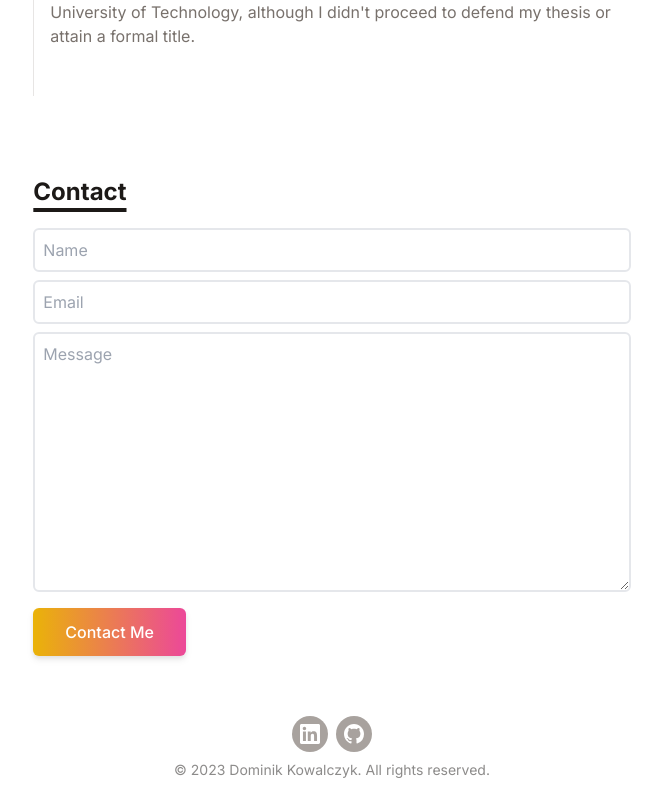
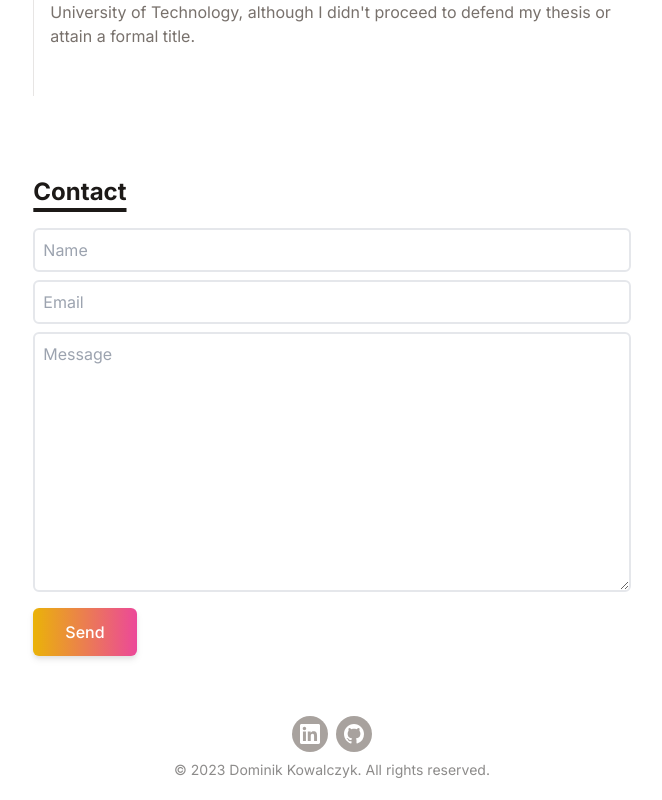
Before and after one commit to dominikKowalczyk17/Minimal-Portfolio, a React (Vite) app: page / in a window 1280 px wide. Shown: the part 1276-2076 px from the top of the page, without its empty margins (308-970 px from the left). Built offline with nearby package versions, Linux system fonts and the light colour scheme.

Commit message:
add emailjs and prompt

```diff
--- a/package.json
+++ b/package.json
@@ -10,6 +10,7 @@
     "preview": "vite preview"
   },
   "dependencies": {
+    "@emailjs/browser": "^3.11.0",
     "react": "^18.2.0",
     "react-dom": "^18.2.0"
   },
--- a/src/components/Contact.jsx
+++ b/src/components/Contact.jsx
@@ -1,25 +1,57 @@
-import React from "react";
+import React, { useRef, useState } from "react";
 import Title from "./Title";
+import emailjs from "@emailjs/browser";
 
 const Contact = () => {
+  const form = useRef();
+  const [isMessageSent, setIsMessageSent] = useState(false);
+
+  const sendEmail = (e) => {
+    e.preventDefault();
+
+    emailjs
+      .sendForm(
+        "service_09wixud",
+        "template_tgr7q1g",
+        form.current,
+        "iM6RSbZNa5i62ngwX",
+      )
+      .then(
+        (result) => {
+          console.log(result.text);
+          form.current.reset();
+          setIsMessageSent(true);
+
+          // Reset the message after a few seconds (optional)
+          setTimeout(() => {
+            setIsMessageSent(false);
+          }, 3000);
+        },
+        (error) => {
+          console.log(error.text);
+        },
+      );
+  };
+
   return (
     <div className="flex flex-col mb-10 mx-auto">
       <div className="flex justify-center items-center">
         <form
-          action="https://getform.io/f/ea08a87d-5083-43b2-8c47-436748ad46b4"
-          method="POST"
+          id="form"
+          ref={form}
+          onSubmit={sendEmail}
           className="flex flex-col w-full md:w-7/12"
         >
           <Title>Contact</Title>
           <input
             type="text"
-            name="name"
+            name="to_name"
             placeholder="Name"
             className="p-2 bg-transparent border-2 rounded-md focus:outline-none"
           />
           <input
-            type="text"
-            name="email"
+            type="email"
+            name="from_name"
             placeholder="Email"
             className="my-2 p-2 bg-transparent border-2 rounded-md focus:outline-none"
           />
@@ -29,14 +61,18 @@ const Contact = () => {
             rows="10"
             className="p-2 mb-4 bg-transparent border-2 rounded-md focus:outline-none"
           />
-          <button
-            type="button"
-            className="text-center inline-block px-8 py-3 w-max text-base font-medium rounded-md text-white bg-gradient-to-r from-yellow-500 to-pink-500 drop-shadow-md hover:stroke-white"
-          >
-            Contact Me
-          </button>
+          <input
+            type="submit"
+            value="Send"
+            className="text-center inline-block px-8 py-3 w-max text-base font-medium rounded-md text-white bg-gradient-to-r from-yellow-500 to-pink-500 drop-shadow-md hover:stroke-white hover:cursor-pointer"
+          />
         </form>
       </div>
+      {isMessageSent && (
+        <div className="mt-4 text-green-600 text-center">
+          Message sent successfully!
+        </div>
+      )}
     </div>
   );
 };
--- a/src/components/Footer.jsx
+++ b/src/components/Footer.jsx
@@ -7,6 +7,7 @@ const Footer = () => {
         <div>
           <div className="flex flex-wrap justify-center gap-2">
             <a
+              target="_blank"
               href="https://www.linkedin.com/in/dominik-kowalczyk-86073b207/"
               className="bg-stone-400 p-2 font-semibold text-white inline-flex items-center space-x-2 rounded-full"
             >
@@ -22,6 +23,7 @@ const Footer = () => {
               </svg>
             </a>
             <a
+              target="_blank"
               href="https://github.com/dominikKowalczyk17"
               className="bg-stone-400 p-2 font-semibold text-white inline-flex items-center space-x-2 rounded-full"
             >
```
Also changed, not shown: 1 other file (tests, documents, lock files or other folders).
